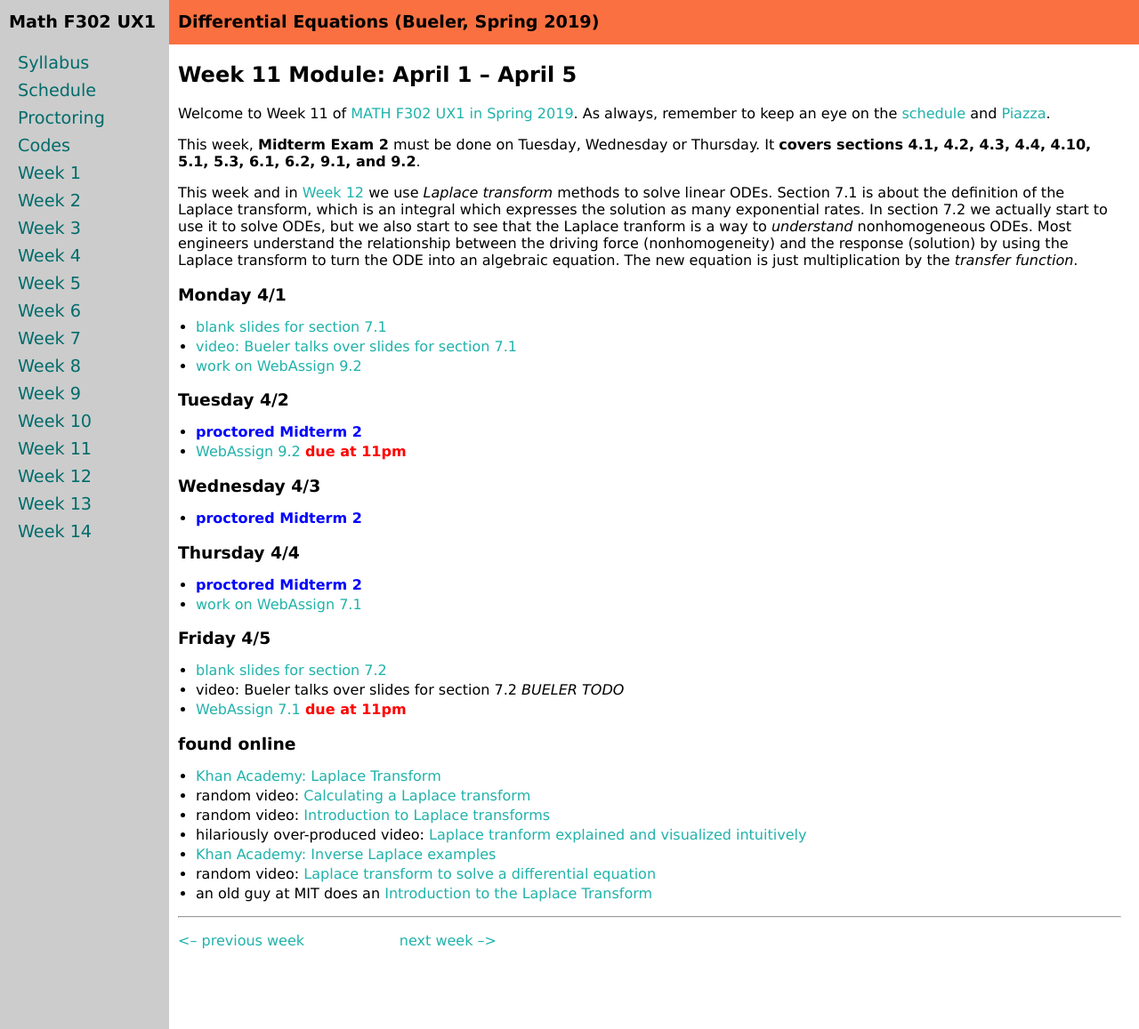
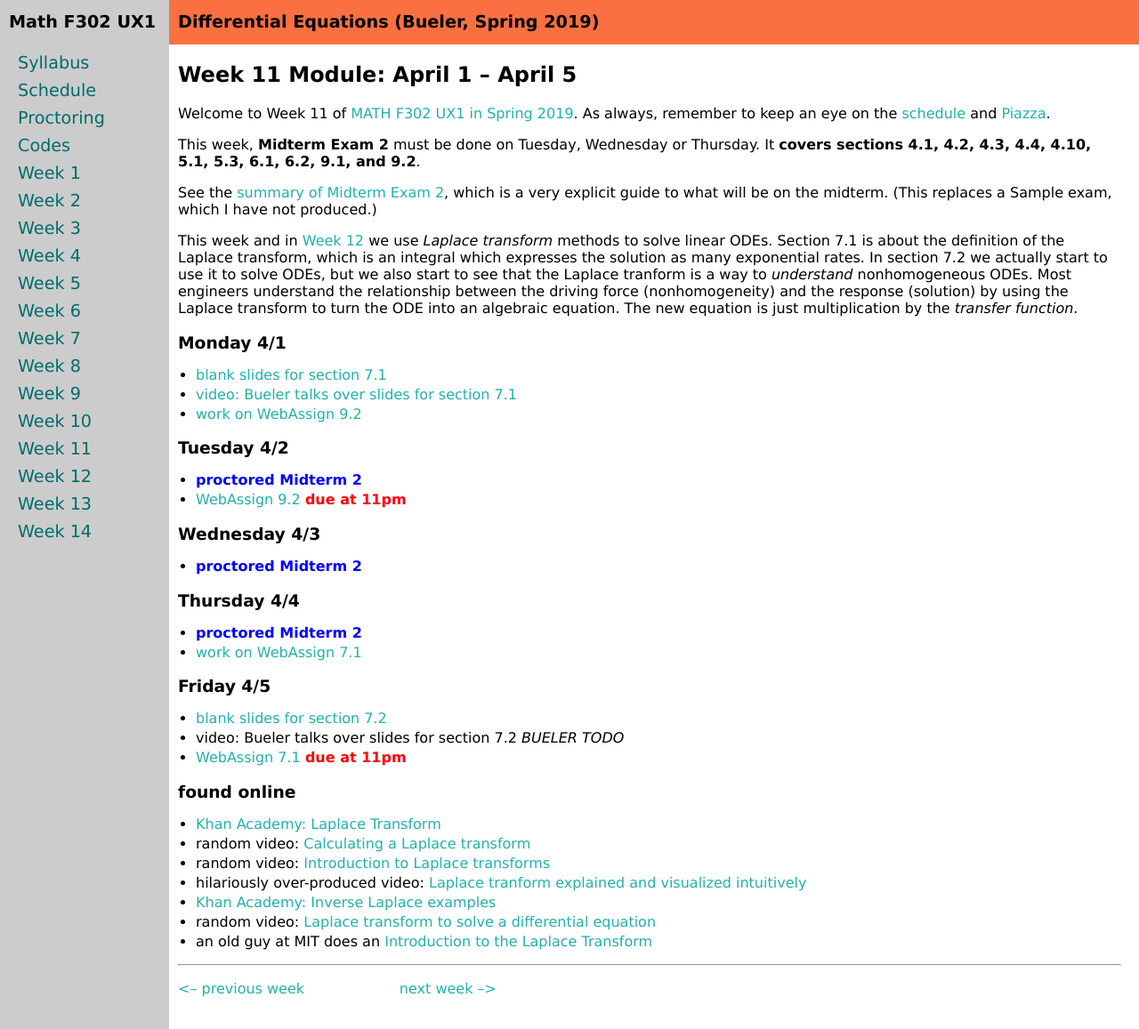
Before and after one commit to bueler/math302, a Jekyll site: the page built from week11.md, in a window 1280 px wide and 1157 px high. Shown: the whole window at 89% size. Built offline with Jekyll 4.4.1, drawn with Linux system fonts in a browser that asks for light colours.

Commit message:
post the mid2 summary; only a piazza message is still needed before the exam

```diff
--- a/week11.md
+++ b/week11.md
@@ -8,6 +8,8 @@ title: Week 11
 Welcome to Week 11 of [MATH F302 UX1 in Spring 2019](index.html).  As always, remember to keep an eye on the [schedule](schedule.pdf) and [Piazza](https://piazza.com/uaf/spring2019/math302ux1/home).
 
 This week, **Midterm Exam 2** must be done on Tuesday, Wednesday or Thursday.  It **covers sections 4.1, 4.2, 4.3, 4.4, 4.10, 5.1, 5.3, 6.1, 6.2, 9.1, and 9.2**.
+
+See the [summary of Midterm Exam 2](assets/sample/mid2-summary.pdf), which is a very explicit guide to what will be on the midterm.  (This replaces a Sample exam, which I have not produced.)
 
 This week and in [Week 12](week12) we use _Laplace transform_ methods to solve linear ODEs.  Section 7.1 is about the definition of the Laplace transform, which is an integral which expresses the solution as many exponential rates.  In section 7.2 we actually start to use it to solve ODEs, but we also start to see that the Laplace tranform is a way to _understand_ nonhomogeneous ODEs.  Most engineers understand the relationship between the driving force (nonhomogeneity) and the response (solution) by using the Laplace transform to turn the ODE into an algebraic equation.  The new equation is just multiplication by the _transfer function_.
 
```
Also changed, not shown: week10.md (+1 -0 lines), 2 other files.
